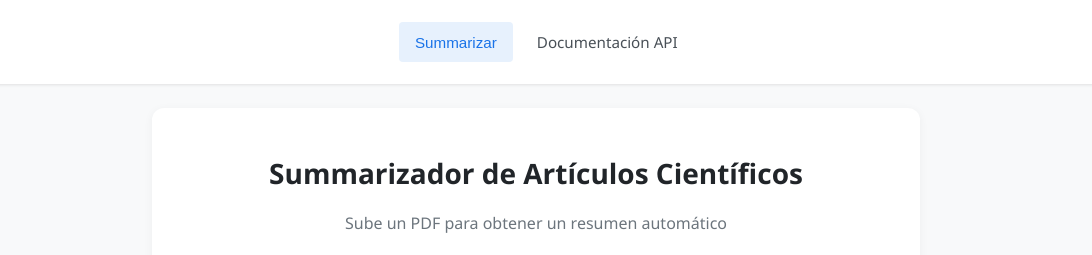
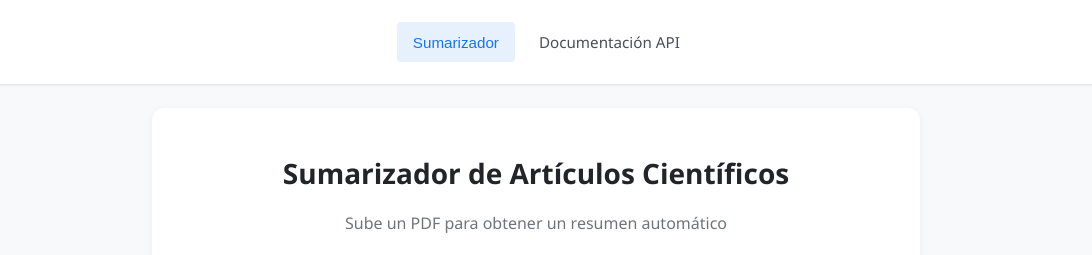
Before and after one commit to Inosuly/Interfazweb_Summarizador, a plain HTML site: page index.html in a window 1280 px wide. Shown: the top 255 px of the page, 104-1196 px from the left. Drawn offline with Linux system fonts and the light colour scheme.

Commit message:
version 1.4

```diff
--- a/index.html
+++ b/index.html
@@ -12,7 +12,7 @@
     <nav class="navbar">
         <img src="image/IPN.png" alt="Logo izquierdo" class="logo-left">
         <div class="nav-buttons">
-            <button class="nav-button active">Summarizar</button>
+            <button class="nav-button active">Sumarizador</button>
             <a href="api-docs.html" class="nav-button">Documentación API</a>
         </div>
         <img src="image/upiiz.png" alt="Logo derecho" class="logo-right">
@@ -20,7 +20,7 @@
     <div class="container">
     <div class="card">
         <div class="card-header">
-            <h1>Summarizador de Artículos Científicos</h1>
+            <h1>Sumarizador de Artículos Científicos</h1>
             <p class="subtitle">Sube un PDF para obtener un resumen automático</p>
         </div>
 
```
